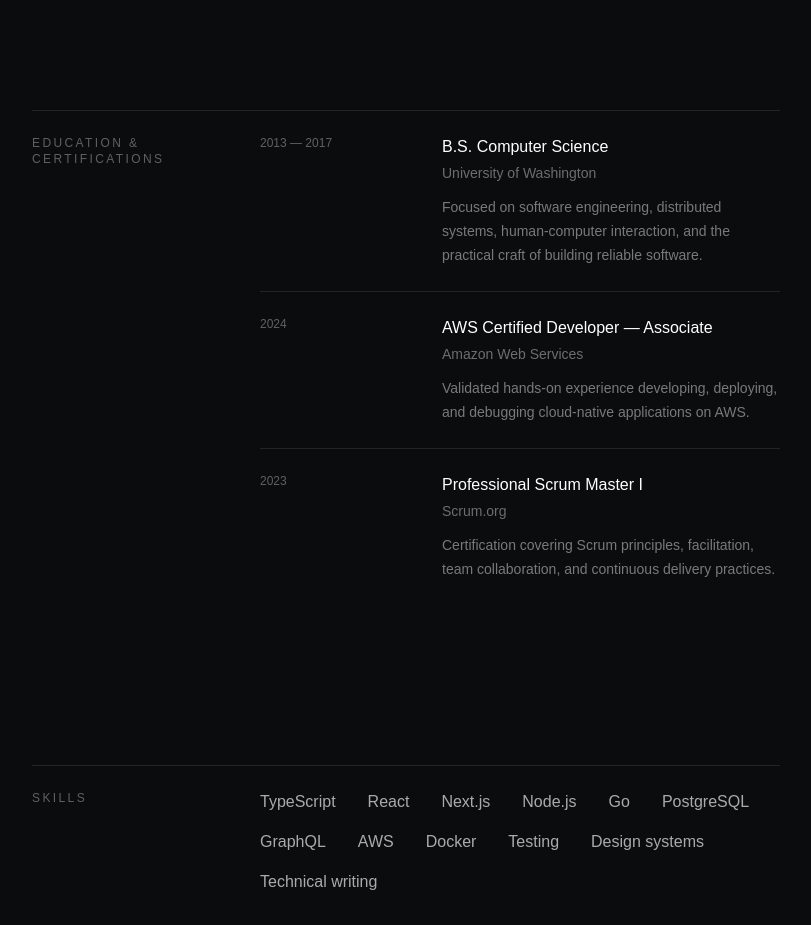
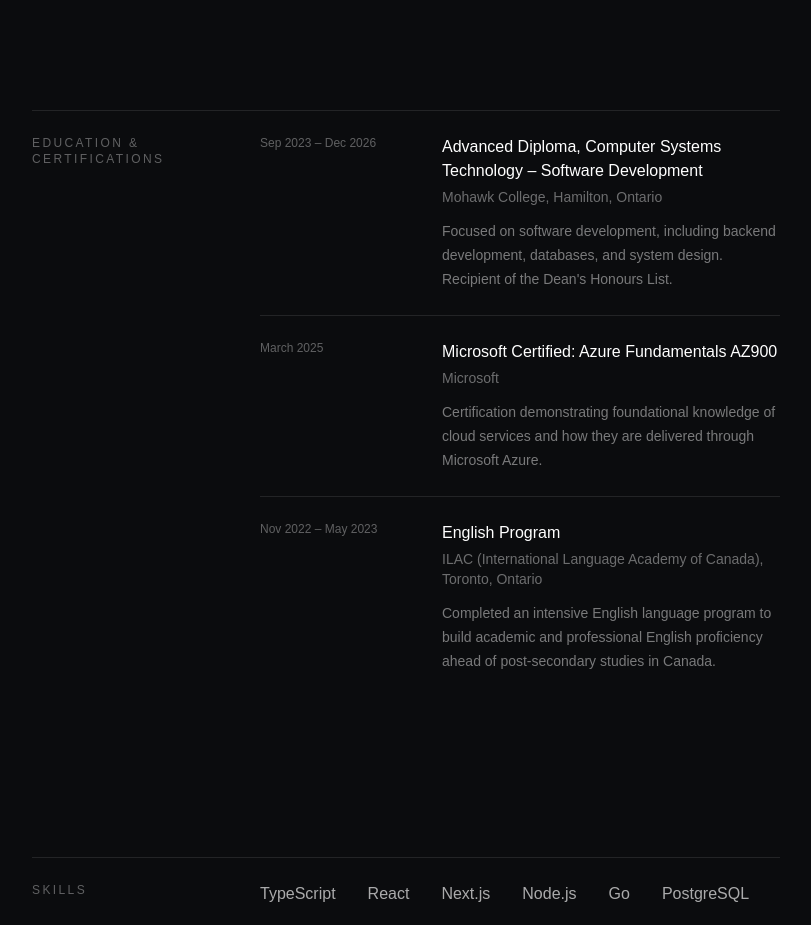
Before and after one commit to miguelcaballero95/miguelcaballero.github.io, a React app: page / in a window 1280 px wide. Shown: the part 2660-3585 px from the top of the page, without its empty margins (372-1183 px from the left). Built offline with nearby package versions, Linux system fonts and the light colour scheme; the HTML template or start-up script is replaced by a standard one.

Commit message:
update education data with new entries and details

```diff
--- a/src/data/education.ts
+++ b/src/data/education.ts
@@ -5,23 +5,26 @@
   description: string;
 };
 
-export const education = [
+export const education: Education[] = [
   {
-    period: '2013 — 2017',
-    title: 'B.S. Computer Science',
-    institution: 'University of Washington',
-    description: 'Focused on software engineering, distributed systems, human-computer interaction, and the practical craft of building reliable software.',
+    period: "Sep 2023 – Dec 2026",
+    title: "Advanced Diploma, Computer Systems Technology – Software Development",
+    institution: "Mohawk College, Hamilton, Ontario",
+    description:
+      "Focused on software development, including backend development, databases, and system design. Recipient of the Dean's Honours List.",
   },
   {
-    period: '2024',
-    title: 'AWS Certified Developer — Associate',
-    institution: 'Amazon Web Services',
-    description: 'Validated hands-on experience developing, deploying, and debugging cloud-native applications on AWS.',
+    period: "March 2025",
+    title: "Microsoft Certified: Azure Fundamentals AZ900",
+    institution: "Microsoft",
+    description:
+      "Certification demonstrating foundational knowledge of cloud services and how they are delivered through Microsoft Azure.",
   },
   {
-    period: '2023',
-    title: 'Professional Scrum Master I',
-    institution: 'Scrum.org',
-    description: 'Certification covering Scrum principles, facilitation, team collaboration, and continuous delivery practices.',
+    period: "Nov 2022 – May 2023",
+    title: "English Program",
+    institution: "ILAC (International Language Academy of Canada), Toronto, Ontario",
+    description:
+      "Completed an intensive English language program to build academic and professional English proficiency ahead of post-secondary studies in Canada.",
   },
 ];
```
